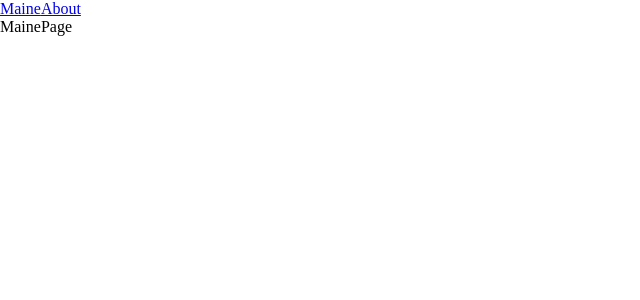
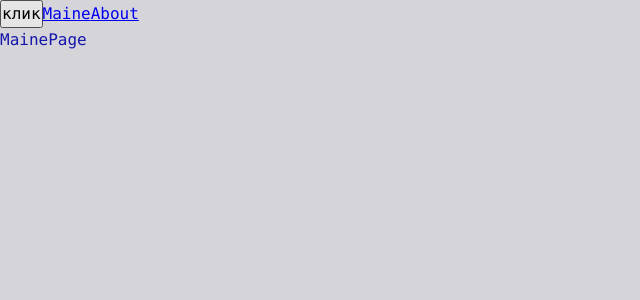
Before and after one commit to farkuy/ulbi, a React app: page / in a window 1280 px wide. Shown: the top 300 px of the page, without its empty margins (0-640 px from the left). Built offline with nearby package versions, Linux system fonts and the light colour scheme.

Commit message:
added global theme

```diff
--- a/src/App.tsx
+++ b/src/App.tsx
@@ -3,10 +3,14 @@ import './styles/index.scss'
 import {BrowserRouter, Link, Route, Routes} from "react-router-dom";
 import {MainePageLazy} from "./pages/MainePage/MainePageLazy";
 import {AboutPageLazy} from "./pages/AboutPage/AboutPageLazy";
+import useTheme from "./theme/useTheme";
 
 const App = () => {
+    const {theme, toggleTheme} = useTheme();
+
     return (
-        <div className='app'>
+        <div className={`app ${theme}`}>
+            <button onClick={toggleTheme}>клик</button>
             <BrowserRouter>
                 <Link to={'/'}>Maine</Link>
                 <Link to={'/about'}>About</Link>
--- a/src/index.tsx
+++ b/src/index.tsx
@@ -1,8 +1,11 @@
 import {render} from "react-dom";
 import App from "./App";
+import ThemeProvider from "./theme/ThemeProvider";
 
 
 render(
-    <App/>,
+    <ThemeProvider>
+        <App/>
+    </ThemeProvider>,
     document.getElementById('root')
 )
--- a/src/styles/index.scss
+++ b/src/styles/index.scss
@@ -1,6 +1,13 @@
-@forward "reset";
-@forward "variables/global";
+@use "reset" as *;
+@use "variables/global" as *;
+@use "themes/dark" as *;
+@use "themes/light" as *;
 
 .app {
     font: var(--font-m);
+
+    background-color: var(--bg-color);
+    color: var(--primary-color);
+
+    min-height: 100vh;
 }
--- a/src/styles/themes/dark.scss
+++ b/src/styles/themes/dark.scss
@@ -0,0 +1,6 @@
+.app.dark {
+  --bg-color: #0303a6;
+
+  --primary-color: #06d706;
+  --secondary-color: #03a203;
+}
--- a/src/styles/themes/light.scss
+++ b/src/styles/themes/light.scss
@@ -0,0 +1,6 @@
+.app.light {
+  --bg-color: #d4d4d9;
+
+  --primary-color: #1616ad;
+  --secondary-color: #0101e3;
+}
--- a/src/styles/variables/global.scss
+++ b/src/styles/variables/global.scss
@@ -1,11 +1,11 @@
 :root {
-  --font-famaly-main: Consolas, "Time New Roman", Serif;
+  --font-family-main: Consolas, "Times New Roman", Serif;
 
   --font-size-m: 16px;
   --font-line-m: 24px;
-  --font-m: var(--font-size-m / --font-line-m --font-famaly-main);
+  --font-m: var(--font-size-m) / var(--font-line-m) var(--font-family-main);
 
   --font-size-l: 24px;
   --font-line-l: 32px;
-  --font-l: var(--font-size-l / --font-line-l --font-famaly-main)
+  --font-l: var(--font-size-l) / var(--font-line-l) var(--font-family-main);
 }
--- /dev/null
+++ b/src/theme/ThemeContext.ts
@@ -0,0 +1,13 @@
+import {createContext} from "react";
+
+export enum Theme {
+    LIGHT = 'light',
+    DARK = 'dark',
+}
+
+export interface IThemeContext {
+    theme?: Theme;
+    setTheme?: (newTheme: Theme) => void;
+}
+
+export const ThemeContext = createContext<IThemeContext>({})
--- /dev/null
+++ b/src/theme/ThemeProvider.tsx
@@ -0,0 +1,21 @@
+import React, {FC, useMemo, useState} from 'react';
+import {Theme, ThemeContext} from "./ThemeContext";
+
+const MAINE_THEME = localStorage.getItem('THEME_TEAM') as Theme|| Theme.LIGHT
+
+const ThemeProvider: FC = ({children}) => {
+    const [theme, setTheme] = useState<Theme>(MAINE_THEME)
+
+    const themeValue = useMemo(() => ({
+        theme,
+        setTheme
+    }), [theme])
+
+    return (
+        <ThemeContext.Provider value={themeValue}>
+            {children}
+        </ThemeContext.Provider>
+    );
+};
+
+export default ThemeProvider;
--- /dev/null
+++ b/src/theme/useTheme.ts
@@ -0,0 +1,21 @@
+import {useContext} from 'react';
+import {Theme, ThemeContext} from "./ThemeContext";
+
+interface UseThemeResult {
+    theme: Theme,
+    toggleTheme: () => void;
+}
+
+const useTheme = (): UseThemeResult => {
+    const {theme, setTheme} = useContext(ThemeContext)
+
+    const toggleTheme = () => {
+        const nextTheme = theme === Theme.LIGHT ? Theme.DARK : Theme.LIGHT
+        setTheme(nextTheme);
+        localStorage.setItem('THEME_TEAM', nextTheme)
+    }
+
+    return {theme, toggleTheme} ;
+};
+
+export default useTheme;
```
